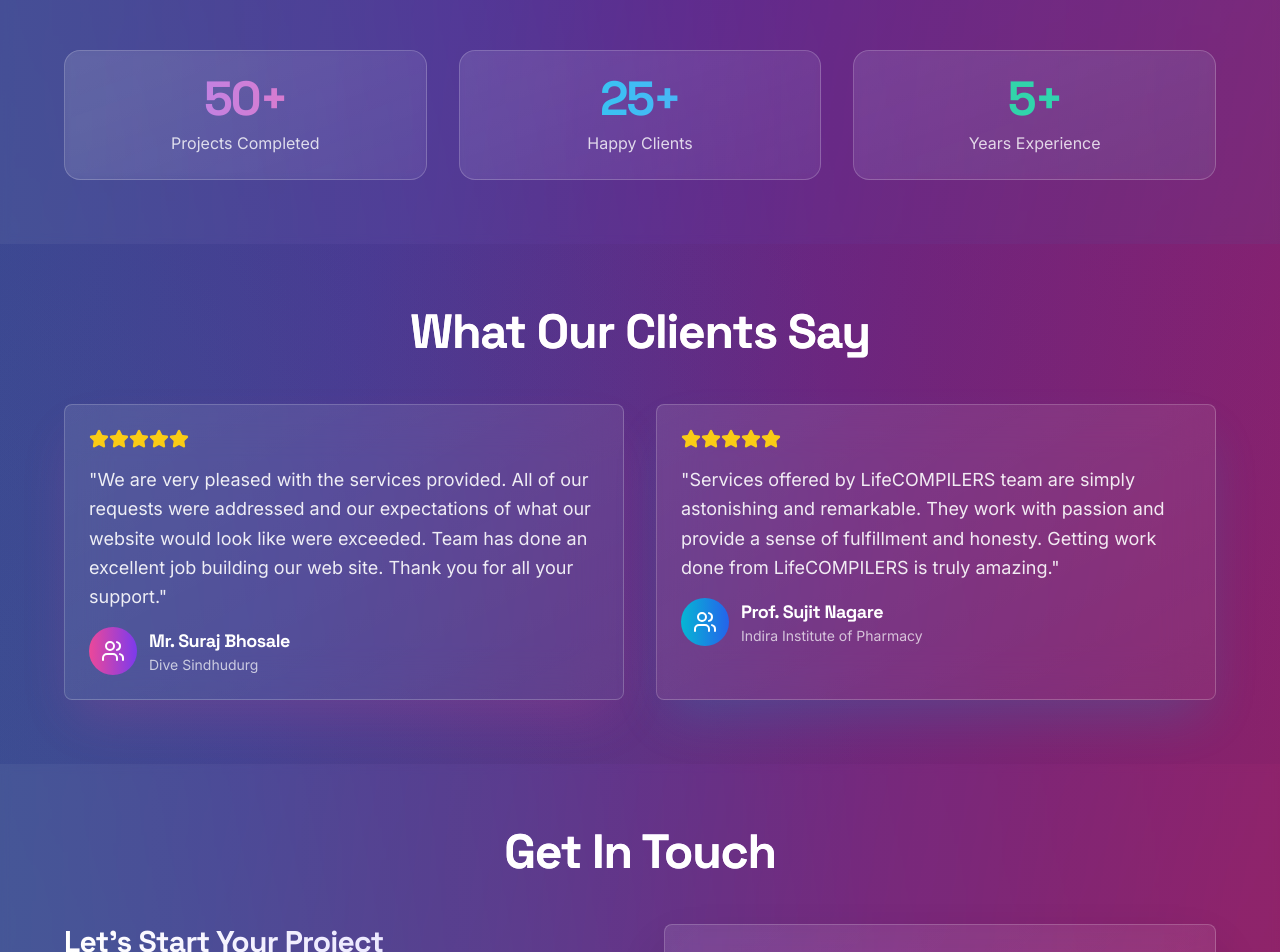
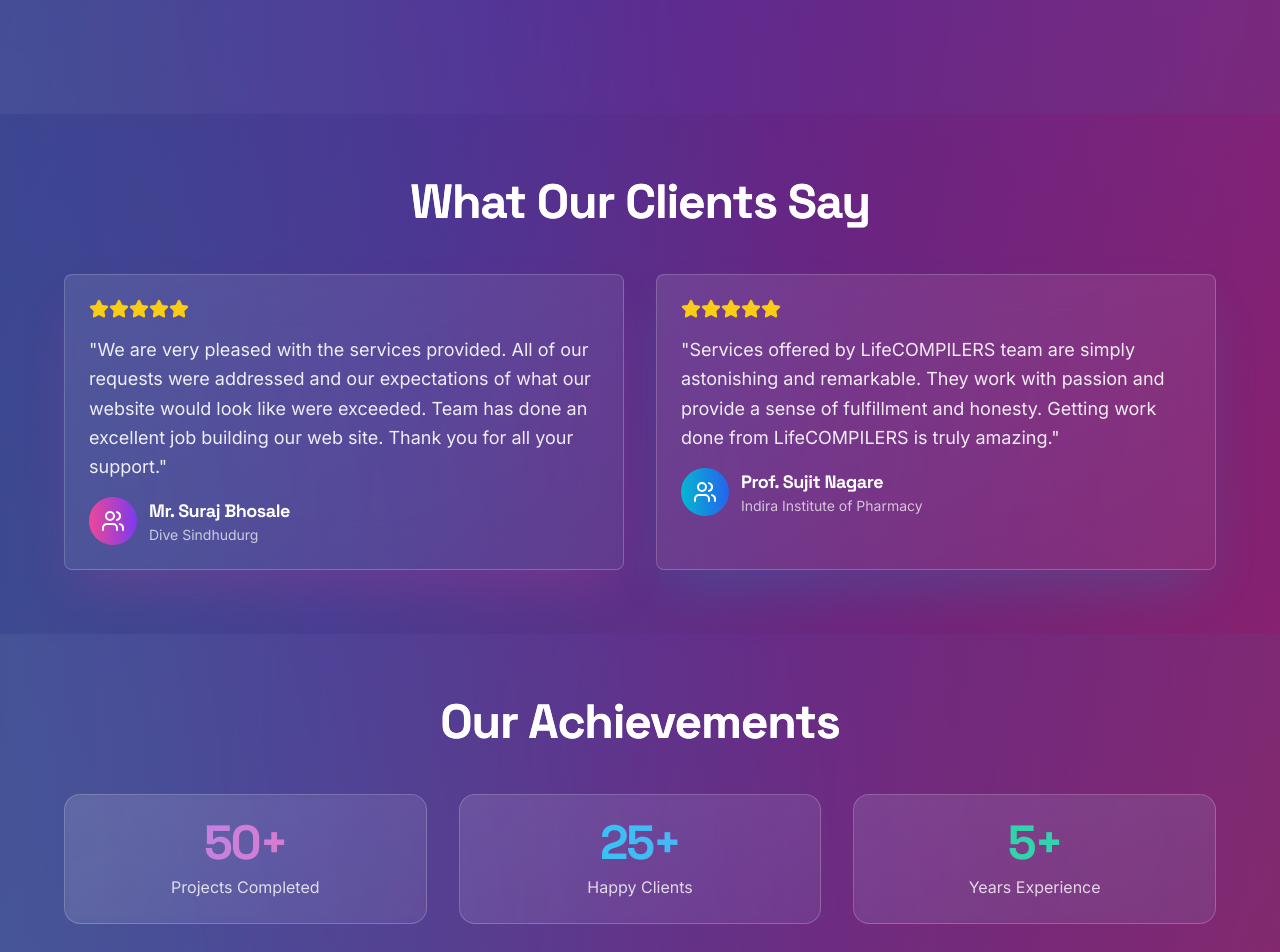
Before and after one commit to lifecompilers/lifecompilers.com, a Next.js app: page / in a window 1280 px wide. Shown: the part 3060-4012 px from the top of the page. Built offline with nearby package versions, Linux system fonts and the light colour scheme.

Commit message:
feat: move statistics to "Our Achievements" section
Add animated counters, project showcase, client logos, interactive stats, and timeline visualization.

#VERCEL_SKIP

Co-authored-by: Zilu Ramkrishna Rane <9009188+zilurrane@users.noreply.github.com>

```diff
--- a/app/page.tsx
+++ b/app/page.tsx
@@ -383,26 +383,6 @@ export default function HomePage() {
             into powerful digital solutions. Our team of expert developers, designers, and strategists work together to
             deliver exceptional results.
           </p>
-          <div className="grid md:grid-cols-3 gap-8">
-            <div className="text-center p-6 bg-gradient-to-br from-white/10 to-white/5 rounded-2xl backdrop-blur-sm border border-white/20">
-              <div className="text-5xl font-space-grotesk font-black text-transparent bg-gradient-to-r from-violet-400 to-pink-400 bg-clip-text mb-2 tracking-tighter">
-                50+
-              </div>
-              <div className="text-white/80 font-inter">Projects Completed</div>
-            </div>
-            <div className="text-center p-6 bg-gradient-to-br from-white/10 to-white/5 rounded-2xl backdrop-blur-sm border border-white/20">
-              <div className="text-5xl font-space-grotesk font-black text-transparent bg-gradient-to-r from-cyan-400 to-blue-400 bg-clip-text mb-2 tracking-tighter">
-                25+
-              </div>
-              <div className="text-white/80 font-inter">Happy Clients</div>
-            </div>
-            <div className="text-center p-6 bg-gradient-to-br from-white/10 to-white/5 rounded-2xl backdrop-blur-sm border border-white/20">
-              <div className="text-5xl font-space-grotesk font-black text-transparent bg-gradient-to-r from-emerald-400 to-teal-400 bg-clip-text mb-2 tracking-tighter">
-                5+
-              </div>
-              <div className="text-white/80 font-inter">Years Experience</div>
-            </div>
-          </div>
         </div>
       </section>
 
@@ -460,6 +440,35 @@ export default function HomePage() {
                 </div>
               </CardContent>
             </Card>
+          </div>
+        </div>
+      </section>
+
+      {/* Statistics Section */}
+      <section className="relative px-4 py-16 bg-gradient-to-r from-white/5 via-violet-500/5 to-cyan-500/5 backdrop-blur-sm">
+        <div className="max-w-6xl mx-auto text-center">
+          <h2 className="text-4xl md:text-5xl font-space-grotesk font-bold text-white mb-12 bg-gradient-to-r from-white via-violet-200 to-cyan-200 bg-clip-text text-transparent tracking-tight">
+            Our Achievements
+          </h2>
+          <div className="grid md:grid-cols-3 gap-8">
+            <div className="text-center p-6 bg-gradient-to-br from-white/10 to-white/5 rounded-2xl backdrop-blur-sm border border-white/20">
+              <div className="text-5xl font-space-grotesk font-black text-transparent bg-gradient-to-r from-violet-400 to-pink-400 bg-clip-text mb-2 tracking-tighter">
+                50+
+              </div>
+              <div className="text-white/80 font-inter">Projects Completed</div>
+            </div>
+            <div className="text-center p-6 bg-gradient-to-br from-white/10 to-white/5 rounded-2xl backdrop-blur-sm border border-white/20">
+              <div className="text-5xl font-space-grotesk font-black text-transparent bg-gradient-to-r from-cyan-400 to-blue-400 bg-clip-text mb-2 tracking-tighter">
+                25+
+              </div>
+              <div className="text-white/80 font-inter">Happy Clients</div>
+            </div>
+            <div className="text-center p-6 bg-gradient-to-br from-white/10 to-white/5 rounded-2xl backdrop-blur-sm border border-white/20">
+              <div className="text-5xl font-space-grotesk font-black text-transparent bg-gradient-to-r from-emerald-400 to-teal-400 bg-clip-text mb-2 tracking-tighter">
+                5+
+              </div>
+              <div className="text-white/80 font-inter">Years Experience</div>
+            </div>
           </div>
         </div>
       </section>
```
